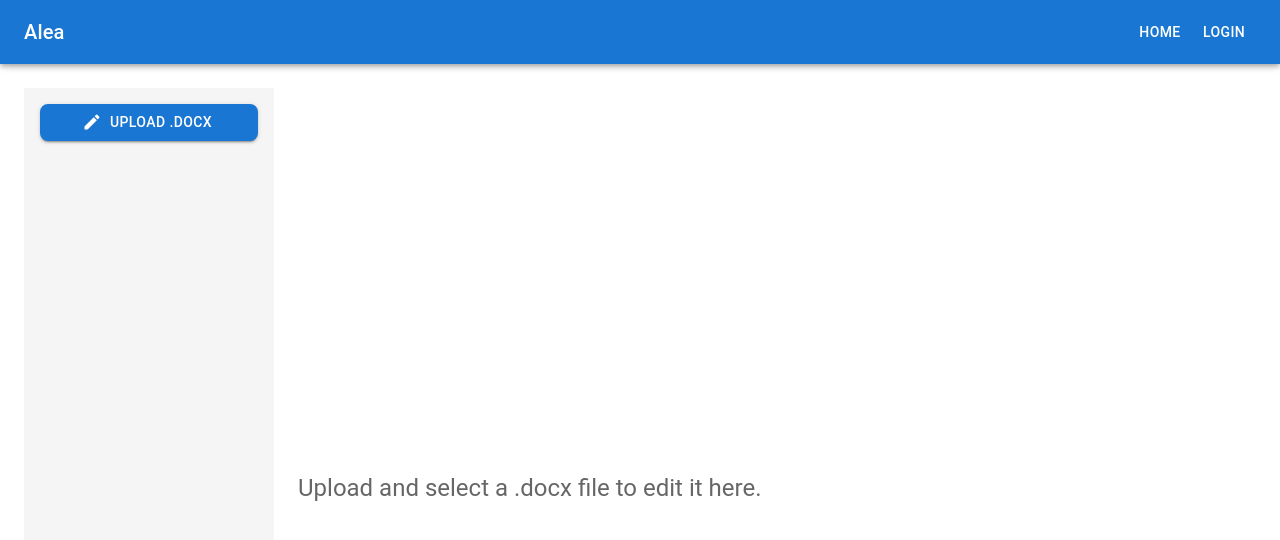
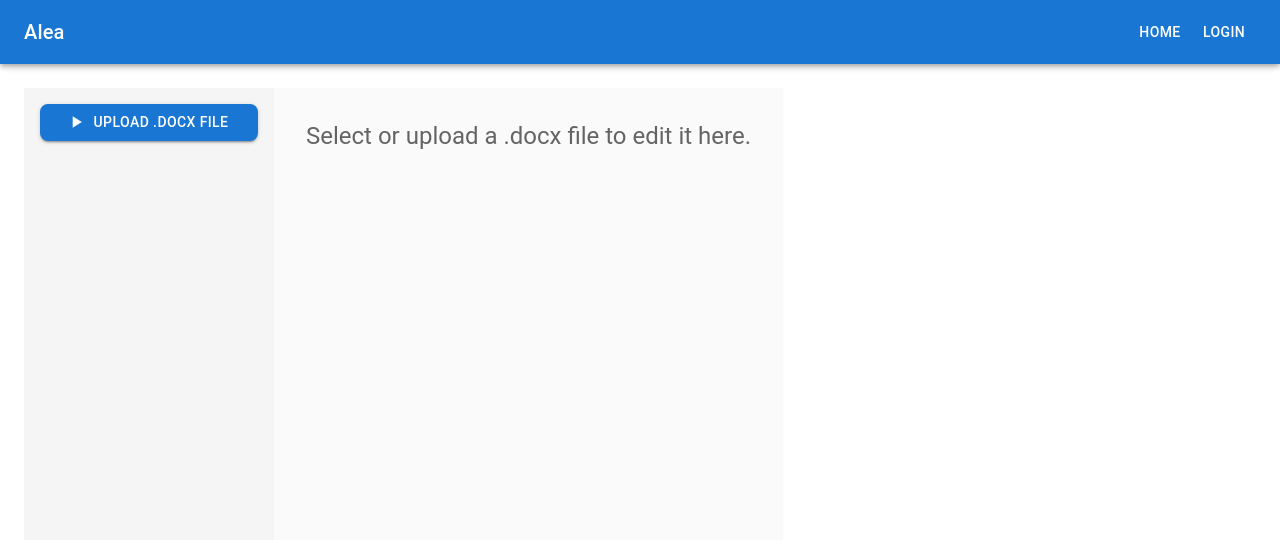
Before and after one commit to mihir2310/gamblingregulatory, a React (Vite) app in the folder FRONTEND/: page /dashboard/1 in a window 1280 px wide. Shown: the top 540 px of the page. Built offline with nearby package versions, Linux system fonts and the light colour scheme.

Commit message:
Added preview and editable .docx

```diff
--- a/FRONTEND/src/pages/Dashboard.jsx
+++ b/FRONTEND/src/pages/Dashboard.jsx
@@ -21,17 +21,23 @@ function Dashboard() {
   const [newDocName, setNewDocName] = useState('');
   const inputRef = useRef(null);
 
-  // Auto-focus when renaming
+  // ✅ Load documents from localStorage on mount
   useEffect(() => {
-    if (editingDocIndex !== null && inputRef.current) {
-      inputRef.current.focus();
-    }
-  }, [editingDocIndex]);
+    const storedDocs = JSON.parse(localStorage.getItem('documents')) || [];
+    setDocuments(storedDocs);
+  }, []);
+
+  // ✅ Save documents to localStorage whenever they change
+  const saveDocuments = (docs) => {
+    setDocuments(docs);
+    localStorage.setItem('documents', JSON.stringify(docs));
+  };
 
   const handleCreateNewDocument = () => {
     const defaultName = `Untitled-${documents.length + 1}`;
     const newDoc = { name: defaultName };
-    setDocuments((prevDocs) => [newDoc, ...prevDocs]);
+    const updatedDocs = [newDoc, ...documents];
+    saveDocuments(updatedDocs);
     setEditingDocIndex(0);
     setNewDocName(defaultName);
   };
@@ -44,14 +50,22 @@ function Dashboard() {
     const updatedDocs = documents.map((doc, i) =>
       i === index ? { ...doc, name: newDocName } : doc
     );
-    setDocuments(updatedDocs);
+    saveDocuments(updatedDocs);
     setEditingDocIndex(null);
   };
 
   const handleDocRemove = (index) => {
-    setDocuments((prevDocs) => prevDocs.filter((_, i) => i !== index));
+    const updatedDocs = documents.filter((_, i) => i !== index);
+    saveDocuments(updatedDocs);
     setEditingDocIndex(null);
   };
+
+  // 🔥 Auto-focus on rename input
+  useEffect(() => {
+    if (editingDocIndex !== null && inputRef.current) {
+      inputRef.current.focus();
+    }
+  }, [editingDocIndex]);
 
   return (
     <Box sx={{ display: 'flex', height: '100vh' }}>
--- a/FRONTEND/src/pages/Filepage.jsx
+++ b/FRONTEND/src/pages/Filepage.jsx
@@ -1,4 +1,3 @@
-// Filepage.jsx
 import {
   Typography,
   Box,
@@ -10,7 +9,7 @@ import {
   ListItemButton,
   ListItemText,
 } from '@mui/material';
-import { Edit as EditIcon, Close as CloseIcon } from '@mui/icons-material';
+import { Close as CloseIcon, PlayArrow as PlayArrowIcon } from '@mui/icons-material';
 import { useParams, Link } from 'react-router-dom';
 import { useState } from 'react';
 import mammoth from 'mammoth';
@@ -18,43 +17,43 @@ import mammoth from 'mammoth';
 const Filepage = () => {
   const { fileName } = useParams();
   const [uploadedFiles, setUploadedFiles] = useState([]);
-  const [docContent, setDocContent] = useState(''); // Store editable HTML content
+  const [selectedFileContent, setSelectedFileContent] = useState('');
 
   const handleFileUpload = async (event) => {
     const file = event.target.files[0];
     if (file) {
-      if (!uploadedFiles.some((uploadedFile) => uploadedFile.name === file.name)) {
-        if (file.name.endsWith('.docx')) {
-          const arrayBuffer = await file.arrayBuffer();
-          mammoth
-            .convertToHtml({ arrayBuffer })
-            .then((result) => {
-              setDocContent(result.value);
-              setUploadedFiles((prevFiles) => [file, ...prevFiles].slice(0, 10));
-            })
-            .catch((err) => console.error('Error converting file:', err));
+      if (file.name.endsWith('.docx')) {
+        if (!uploadedFiles.some((uploadedFile) => uploadedFile.name === file.name)) {
+          const content = await readDocxFile(file);
+          setUploadedFiles((prevFiles) => [file, ...prevFiles].slice(0, 10));
+          setSelectedFileContent(content);
         } else {
-          alert('Only .docx files are supported.');
+          alert('This file has already been uploaded.');
         }
       } else {
-        alert('This file has already been uploaded.');
+        alert('Please upload a .docx file.');
       }
     }
+  };
+
+  const readDocxFile = async (file) => {
+    const arrayBuffer = await file.arrayBuffer();
+    const { value } = await mammoth.convertToHtml({ arrayBuffer });
+    return value;
+  };
+
+  const handleFileSelect = async (file) => {
+    const content = await readDocxFile(file);
+    setSelectedFileContent(content);
   };
 
   const handleFileRemove = (fileToRemove) => {
     setUploadedFiles((prevFiles) =>
       prevFiles.filter((file) => file.name !== fileToRemove.name)
     );
-    if (fileToRemove.name === fileName) setDocContent('');
-  };
-
-  const handleFileClick = async (file) => {
-    const arrayBuffer = await file.arrayBuffer();
-    mammoth
-      .convertToHtml({ arrayBuffer })
-      .then((result) => setDocContent(result.value))
-      .catch((err) => console.error('Error converting file:', err));
+    if (fileToRemove.name === fileName) {
+      setSelectedFileContent('');
+    }
   };
 
   return (
@@ -73,12 +72,17 @@ const Filepage = () => {
         <Stack spacing={2}>
           <Button
             variant="contained"
-            startIcon={<EditIcon />}
+            startIcon={<PlayArrowIcon />}
             component="label"
             sx={{ borderRadius: '8px' }}
           >
-            Upload .docx
-            <input type="file" hidden accept=".docx" onChange={handleFileUpload} />
+            Upload .docx File
+            <input
+              type="file"
+              hidden
+              accept=".docx"
+              onChange={handleFileUpload}
+            />
           </Button>
 
           <List>
@@ -86,13 +90,17 @@ const Filepage = () => {
               <ListItem key={index} disablePadding>
                 <ListItemButton>
                   <Link
-                    to={`/dashboard/${file.name}`}
+                    to={`/dashboard/${encodeURIComponent(file.name)}`}
                     style={{ textDecoration: 'none', color: 'inherit', flexGrow: 1 }}
-                    onClick={() => handleFileClick(file)}
+                    onClick={() => handleFileSelect(file)}
                   >
                     <ListItemText primary={file.name} />
                   </Link>
-                  <IconButton color="error" onClick={() => handleFileRemove(file)}>
+                  <IconButton
+                    edge="end"
+                    color="error"
+                    onClick={() => handleFileRemove(file)}
+                  >
                     <CloseIcon />
                   </IconButton>
                 </ListItemButton>
@@ -102,36 +110,38 @@ const Filepage = () => {
         </Stack>
       </Box>
 
-      {/* Main Content - Editable DOCX */}
+      {/* Main Content - Editable DOCX Preview */}
       <Box
         sx={{
           flexGrow: 1,
           display: 'flex',
           flexDirection: 'column',
-          justifyContent: 'center',
           alignItems: 'center',
           overflow: 'auto',
-          padding: 3,
+          padding: 4,
+          backgroundColor: '#fafafa',
         }}
       >
-        {docContent ? (
+        {selectedFileContent ? (
           <Box
             contentEditable
             suppressContentEditableWarning
-            dangerouslySetInnerHTML={{ __html: docContent }}
-            style={{
+            sx={{
               width: '100%',
-              height: '100%',
-              border: '1px solid #ccc',
-              padding: '20px',
+              maxWidth: '800px', // ✅ Restrict width
+              height: 'calc(100vh - 80px)', // ✅ Height control
+              border: '1px solid #ddd',
+              borderRadius: '10px',
+              padding: '24px',
+              backgroundColor: '#fff',
               overflowY: 'auto',
-              outline: 'none',
-              backgroundColor: '#fff',
+              boxShadow: '0px 4px 10px rgba(0, 0, 0, 0.1)',
             }}
+            dangerouslySetInnerHTML={{ __html: selectedFileContent }}
           />
         ) : (
           <Typography variant="h5" color="textSecondary">
-            Upload and select a .docx file to edit it here.
+            Select or upload a .docx file to edit it here.
           </Typography>
         )}
       </Box>
```
